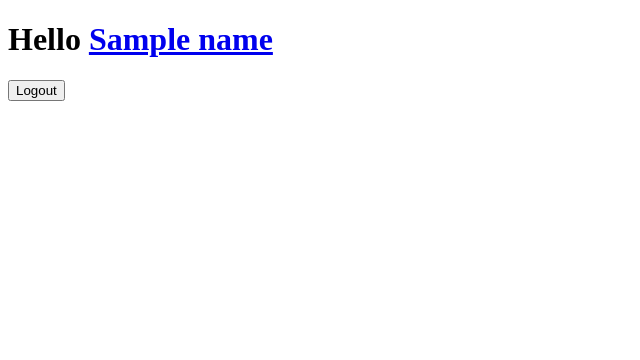
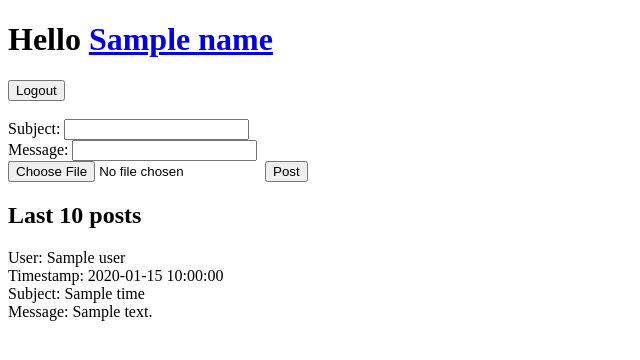
Before and after one commit to Fi-Boo/s2008156_A1, a Flask app: template templates/forumMain.html in a window 1280 px wide. Shown: the top 360 px of the page, without its empty margins (0-640 px from the left). Run offline with Flask 3, Linux system fonts and the light colour scheme; the template is opened without the code that fills it: most values are stand-ins (such as "Sample title", 1, 10 or a date in 2020).

Commit message:
forum posts display deployed and working

```diff
--- a/main.py
+++ b/main.py
@@ -1,4 +1,5 @@
 
+import datetime
 from flask import Flask, redirect, render_template, request, session, url_for
 from google.cloud import datastore
 from google.cloud.datastore import query
@@ -77,6 +78,20 @@ def addUser(id, username, password):
     entity.update({"id": id, "user_name": username, "password": password})
     datastore_client.put(entity)
 
+def addForumPost(subject, message):
+
+    entity = datastore.Entity(key=datastore_client.key("post"))
+    entity.update({"user": session["user"], "timestamp": datetime.datetime.now(tz=datetime.timezone.utc)  ,"subject": subject, "message": message})
+    datastore_client.put(entity)
+
+def getPosts(number):
+    query = datastore_client.query(kind="post")
+    query.order = ["-timestamp"]
+
+    times = query.fetch(limit=number)
+    return times
+
+
 #FLASK RELATED
 
 app = Flask(__name__)
@@ -87,28 +102,41 @@ app.secret_key = "helloworld"
 def index():
     if request.method == 'POST':
 
-        #take the user input id and password from the html form and store it for validation
-        login_id = request.form.get("loginid")
-        login_pw = request.form.get("loginpw")
+        if "user" in session:
 
-        results = validateLogin(login_id, login_pw)
+            print(session["user"])
+            return redirect(url_for('forumMain'))
+            #return redirect(url_for('forumMain'))
 
-        if len(results) > 0:
-
-            print("valid login credentials")
-            user = setUser(login_id,login_pw)
-            session["user"] = user.getUsername()
-
-            return render_template("forumMain.html", name = session["user"])
         else:
 
-            print("invalid login credentials")
-            return render_template("index.html", error_message = "incorrect id or password")
+            #take the user input id and password from the html form and store it for validation
+            login_id = request.form.get("loginid")
+            login_pw = request.form.get("loginpw")
+
+            results = validateLogin(login_id, login_pw)
+
+            if len(results) > 0:
+
+                print("valid login credentials")
+                user = setUser(login_id,login_pw)
+                session["user"] = user.getUsername()
+
+                return redirect(url_for('forumMain'))
+                #return render_template("forumMain.html", name = session["user"])
+
+            else:
+
+                print("invalid login credentials")
+                return render_template("index.html", error_message = "incorrect id or password")
     else:
+
+        session.clear()
         return render_template("index.html")
 
 @app.route("/registration", methods=['GET', 'POST'])
 def registration():
+
     if request.method == 'POST':
 
         regoId = request.form.get("regId")
@@ -126,9 +154,11 @@ def registration():
         else:
 
             addUser(regoId, regoUname, regoPword)
+            session.clear()
             return redirect(url_for('index'))
 
     else:
+
         return render_template("registration.html")
 
 
@@ -150,7 +180,8 @@ def userAdmin():
 
 
                     updatePassword(session["user"], newPword)
-                    session.pop(session["user"], None)
+                    #session.pop(session["user"], None)
+                    session.clear()
                     return redirect(url_for('index'))
 
                 else:
@@ -165,5 +196,26 @@ def userAdmin():
     else:
         return redirect(url_for('index'))
 
+
+
+@app.route("/forumMain", methods=['GET', 'POST'])
+def forumMain():
+
+    times = getPosts(10)
+
+    if request.method == 'POST':
+
+        subject = request.form.get("newSubject")
+        message = request.form.get("newMessage")
+        #img = request.form.get("filename")
+
+        addForumPost(subject, message)
+
+        return render_template("forumMain.html", name = session["user"], times = times)
+
+    else:
+
+        return render_template("forumMain.html", name = session["user"], times = times)
+
 if __name__ == "__main__":
     app.run(host="127.0.0.1", port=8080, debug=True)
--- a/requirements.txt
+++ b/requirements.txt
@@ -1,5 +1,4 @@
 Flask==3.0.0
 google.cloud==0.34.0
 google.cloud.datastore==2.19.0
-google.appengine.ext==*
 protobuf==3.20.*
--- a/templates/forumMain.html
+++ b/templates/forumMain.html
@@ -7,8 +7,31 @@
     </head>
     <body>
         <h1> Hello <a href="{{ url_for('userAdmin') }}"> {{ name }} </a></h1>
-        <form>
+        <form action="{{ url_for('index') }}">
             <input type="submit" value="Logout">
-        </form>
+        </form><br>
+        <div id="newMsgBlock">
+            <form method="POST">
+                <label for="newSubject">Subject: </label>
+                <input type="text" id="newSubject" name="newSubject" required><br>
+                <label for="newMessage">Message: </label>
+                <input type="text" id="newMessage" name="newMessage" required><br>
+                <input type="file" id="myFile" name="filename">
+                <input type="submit" value="Post">
+            </form>
+        </div>
+
+        <div id="recentMsgsBlock">
+
+            <h2>Last 10 posts</h2>
+                {% for time in times %}
+                User: {{ time['user'] }} <br>
+                Timestamp: {{ time['timestamp'] }} <br>
+                Subject: {{ time['subject'] }} <br>
+                Message: {{ time['message'] }} <br>
+                {% endfor %}
+        </div>
+
+
     </body>
 </html>
```
